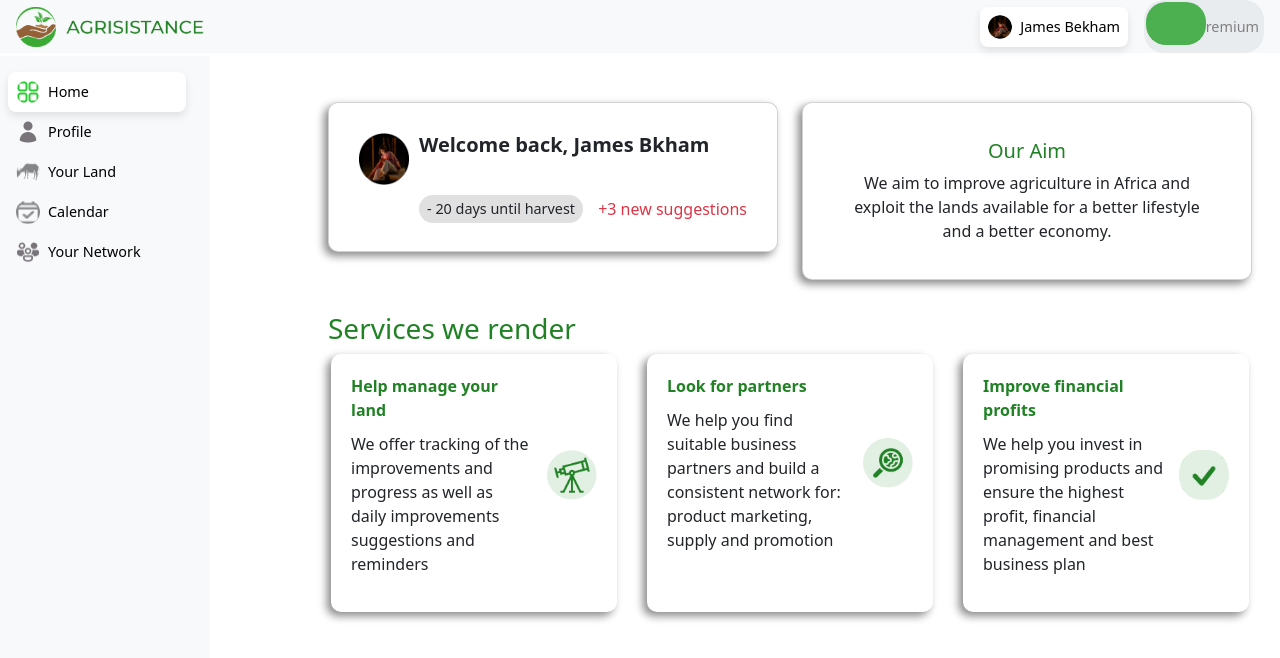
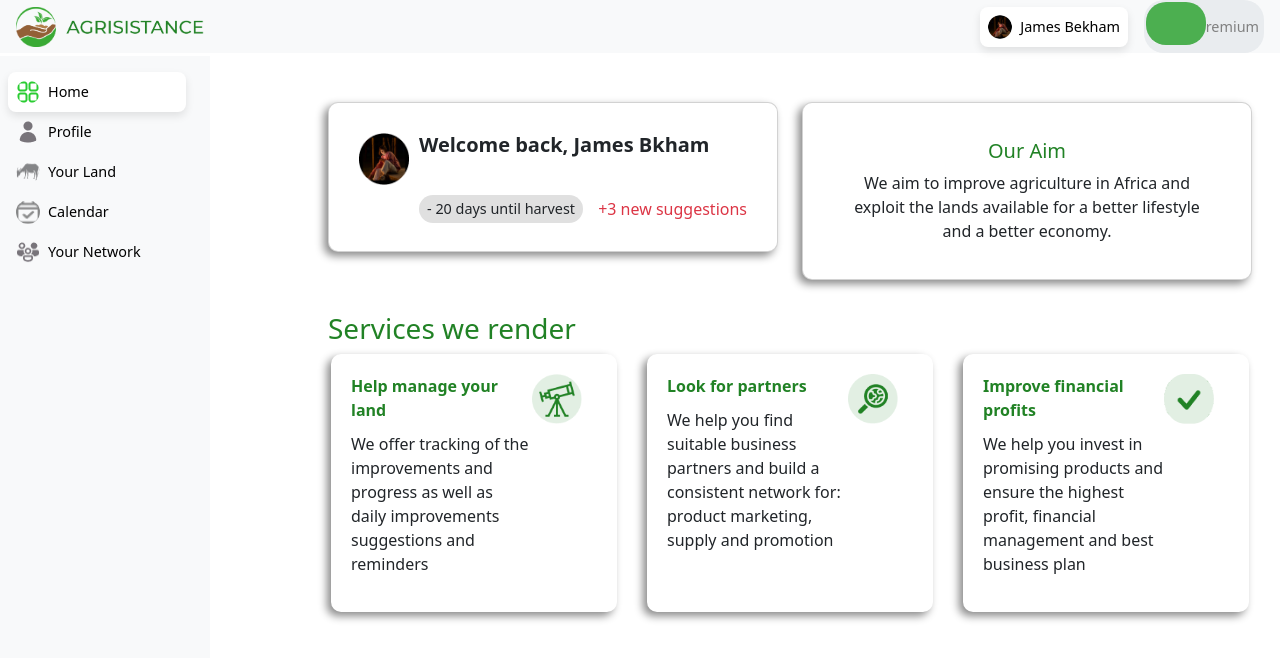
Before and after one commit to pixiebyte/Agrisistence-front, a React (Vite) app: page / in a window 1280 px wide. Shown: the top 658 px of the page. Built offline with nearby package versions, Linux system fonts and the light colour scheme.

Commit message:
first page almost done2

```diff
--- a/src/components/Servicecard.css
+++ b/src/components/Servicecard.css
@@ -15,16 +15,13 @@
 
 .service-card-content {
   display: flex;
-  align-items: center; /* Center align items vertically */
+  align-items: flex-start; /* Align items at the top */
   flex-direction: row; /* Align items horizontally */
 }
 
 .service-card-icon {
-  margin-left: 15px; /* Space between icon and text */
-  flex-shrink: 0; /* Prevent icon from shrinking */
-  display: flex;
-  align-items: center; /* Center icon vertically within its container */
-  /* Optional: use transform for fine-tuning */
+  margin-right: 15px; /* Space between icon and text */
+  /* No margin-top adjustment needed for positioning the icon higher */
 }
 
 .service-card-icon img {
@@ -34,11 +31,15 @@
 
 .service-card-text {
   flex: 1; /* Allow text to take remaining space */
+  display: flex;
+  flex-direction: column; /* Align title and description vertically */
+  justify-content: flex-start; /* Align content to the top */
 }
 
 .service-card-title {
   font-weight: bold;
   color: #218225; /* Green color for title */
+  margin: 0; /* Remove default margin */
 }
 
 .service-card-description {
```
